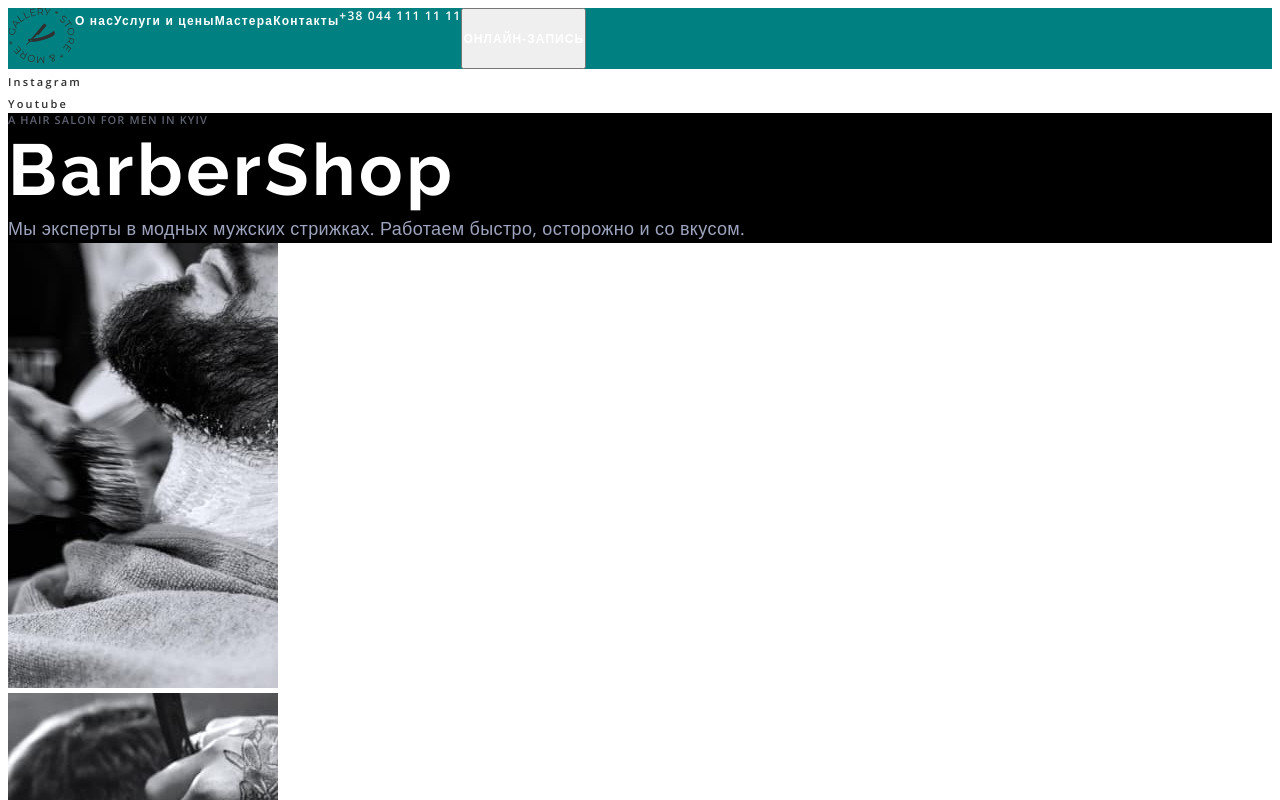
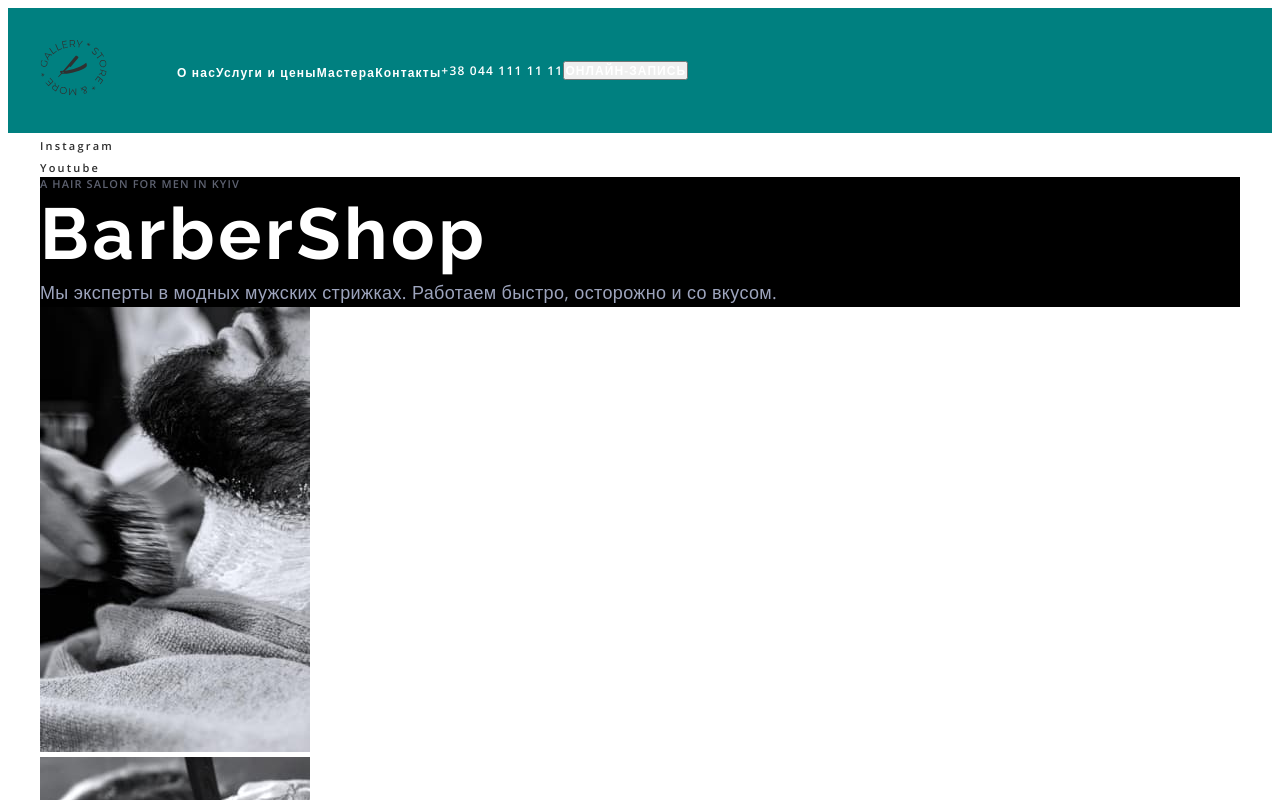
Before and after one commit to atamaiNia/barbershop, a plain HTML site: page index.html in a window 1280 px wide. Shown: the top 800 px of the page. Drawn offline with nearby package versions, Linux system fonts and the light colour scheme.

Commit message:
add classes

```diff
--- a/css/styles.css
+++ b/css/styles.css
@@ -42,7 +42,7 @@ button {
 }
 
 body {
-  font-family: "Open Sans", sans-serif;
+  font-family: 'Open Sans', sans-serif;
 }
 
 .list {
@@ -66,6 +66,13 @@ body {
   margin: -1px;
 }
 
+.container {
+  width: 1200px;
+  padding-left: 15px;
+  padding-right: 15px;
+  margin: 0 auto;
+}
+
 .pre-title {
   font-weight: 600;
   font-size: 11px;
@@ -75,7 +82,7 @@ body {
 }
 
 .title {
-  font-family: "Raleway", sans-serif;
+  font-family: 'Raleway', sans-serif;
   font-size: 42px;
   line-height: 1.17;
   letter-spacing: 0.05em;
@@ -100,13 +107,19 @@ body {
 
 .header {
   background-color: teal;
+  padding-top: 32px;
+  padding-bottom: 32px;
   /* поміняти на картинку */
 }
 
 .header .container {
   display: flex;
+  align-items: center;
 }
 
+.header-logo {
+  margin-right: 70px;
+}
 .header-list {
   display: flex;
 }
@@ -155,7 +168,7 @@ body {
 }
 
 .hero-title {
-  font-family: "Raleway", sans-serif;
+  font-family: 'Raleway', sans-serif;
   font-size: 72px;
   line-height: 1.18;
   letter-spacing: 0.05em;
--- a/index.html
+++ b/index.html
@@ -41,6 +41,7 @@
     <main>
       <!-- Section-1 -->
       <section class="hero">
+        <div class="container">
           <ul class="hero-list list">
             <li class="hero-item">
               <a href="" target="_blank" class="hero-link link">Instagram</a>
@@ -56,12 +57,19 @@
               Мы эксперты в модных мужских стрижках. Работаем быстро, осторожно и со вкусом.
             </p>
           </div>
+        </div>
       </section>
       <!-- Section-2 -->
       <section class="about">
+        <div class="container">
           <ul class="about-list list">
             <li class="about-item">
-            <img src="./images/about-img-1.jpeg" alt="барбер бреет шею" width="270" height="445" />
+              <img
+                src="./images/about-img-1.jpeg"
+                alt="барбер бреет шею"
+                width="270"
+                height="445"
+              />
             </li>
             <li class="about-item">
               <img
@@ -78,15 +86,17 @@
             Если ты хочешь добавить в свой образ больше уверенности – тебе точно к нам.
           </p>
           <p class="about-text">
-          Мы команда, которая никогда не останавливается на достигнутом и жаждет перемен. И когда ты
-          попадешь в руки нашего мастера, то уже никогда не сможешь быть прежним. Мы команда,
+            Мы команда, которая никогда не останавливается на достигнутом и жаждет перемен. И когда
+            ты попадешь в руки нашего мастера, то уже никогда не сможешь быть прежним. Мы команда,
             которая всегда с клиентами "на одной волне". Поэтому, мы всегда готовы усовершенствовать
             каждого, кто к нам приходит!
           </p>
           <button type="button" class="about-btn btn">Онлайн-запись</button>
+        </div>
       </section>
       <!-- Section-3 -->
       <section class="prices">
+        <div class="container">
           <p class="prices-pre-title pre-title">Проведи время в компании лучших мастеров</p>
           <h2 class="prices-title title">Услуги и цены</h2>
           <ul class="prices-list list">
@@ -126,9 +136,11 @@
             </li>
           </ul>
           <button type="button" class="prices-btn btn">Онлайн-запись</button>
+        </div>
       </section>
       <!-- Section-4 -->
       <section class="reasons">
+        <div class="container">
           <ul class="reasons-list list">
             <li class="reasons-item">
               <span class="reasons-item-count">600</span>
@@ -153,9 +165,11 @@
             О нас говорят только хорошее. Но лучше 1 раз увидеть и прочувствовать, чем 10 раз
             прочитать.
           </p>
+        </div>
       </section>
       <!-- Section-5 -->
       <section id="masters" class="masters">
+        <div class="container">
           <p class="masters-pre-title pre-title">для настоящих ценителей атмосферы</p>
           <h2 class="masters-title title">Наши мастера</h2>
           <ul class="masters-list list">
@@ -190,9 +204,11 @@
               <p lang="en" class="masters-item-text">Extreme Barber</p>
             </li>
           </ul>
+        </div>
       </section>
       <!-- Section-6 -->
       <section class="gallery">
+        <div class="container">
           <p class="gallery-pre-title pre-title">На латинском языке “барба” означает “борода”</p>
           <h2 class="visually-hidden">галерея</h2>
           <ul class="gallery-list list">
@@ -229,6 +245,7 @@
               />
             </li>
           </ul>
+        </div>
       </section>
       <!-- Section-7 -->
       <section class="online">
@@ -236,6 +253,7 @@
       </section>
       <!-- Section-8 -->
       <section class="contacts">
+        <div class="container">
           <h2 class="contacts-title title">Контакты</h2>
           <address class="contacts-address">
             <ul class="list contacts-list">
@@ -260,16 +278,21 @@
           </address>
           <b class="contacts-time-title">время работы</b>
           <p class="contacts-time-text">Ежедневно с 9:00 до 22:00</p>
+        </div>
       </section>
     </main>
     <footer class="footer">
+      <div class="container">
         <p class="footer-copy">&copy; Copyright 2020</p>
         <ul class="list footer-list">
           <li class="footer-item">
             <a href="" target="_blank" class="link footer-link">Instagram</a>
           </li>
-        <li class="footer-item"><a href="" target="_blank" class="link footer-link">Youtube</a></li>
+          <li class="footer-item">
+            <a href="" target="_blank" class="link footer-link">Youtube</a>
+          </li>
         </ul>
+      </div>
     </footer>
   </body>
 </html>
```
Lines whose indentation alone changed are shown as unchanged.
